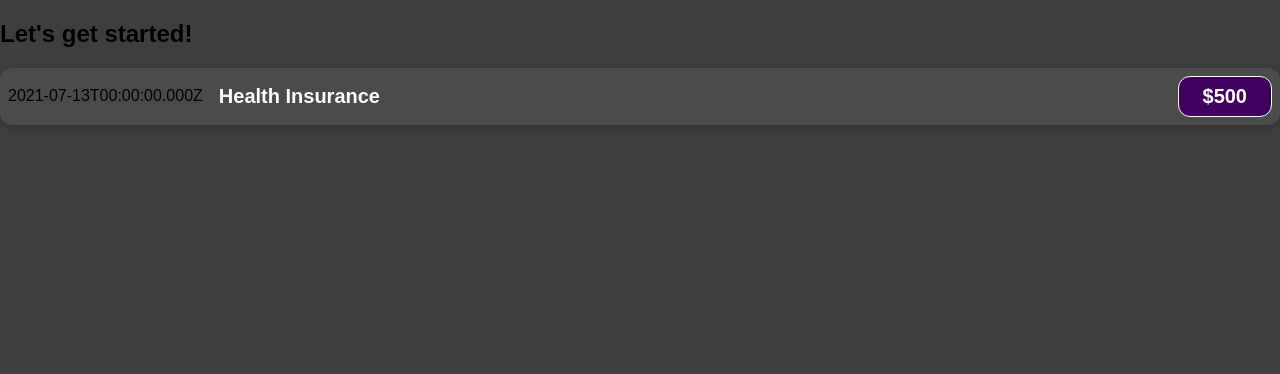
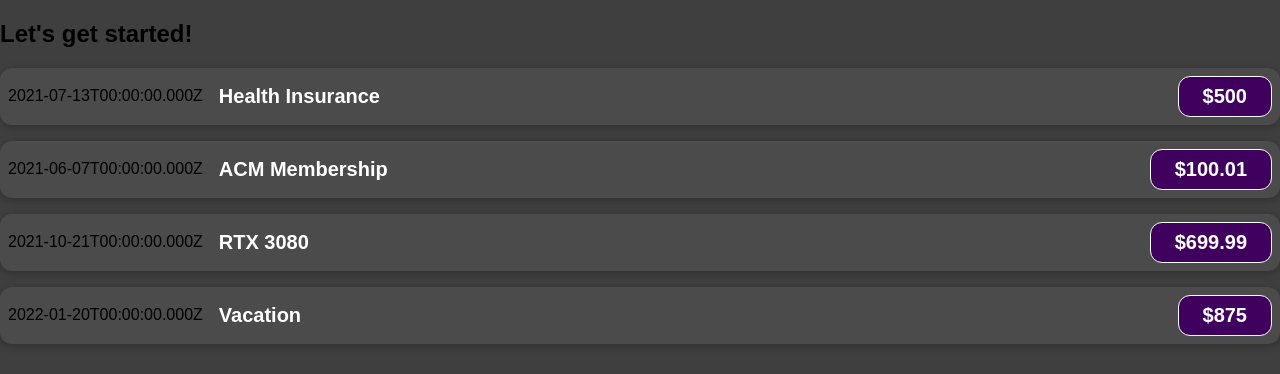
Before and after one commit to keshav-c/this-year, a JavaScript app: page / in a window 1280 px wide. Shown: the top 374 px of the page. Built offline with nearby package versions, Linux system fonts and the light colour scheme.

Commit message:
Reuse ExpenseItem component by passing data to it from App via props

```diff
--- a/src/App.js
+++ b/src/App.js
@@ -1,10 +1,55 @@
 import ExpenseItem from './components/ExpenseItem';
 
 function App() {
+  const expenses = [
+    {
+      id: "e1",
+      date: new Date(2021, 6, 13),
+      title: "Health Insurance",
+      amount: 500,
+    },
+    {
+      id: "e2",
+      date: new Date(2021, 5, 7),
+      title: "ACM Membership",
+      amount: 100.01,
+    },
+    {
+      id: "e3",
+      date: new Date(2021, 9, 21),
+      title: "RTX 3080",
+      amount: 699.99,
+    },
+    {
+      id: "e4",
+      date: new Date(2021, 12, 20),
+      title: "Vacation",
+      amount: 875,
+    },
+  ];
   return (
     <div>
       <h2>Let's get started!</h2>
-      <ExpenseItem />
+      <ExpenseItem
+        title={ expenses[0].title }
+        amount={ expenses[0].amount }
+        date={ expenses[0].date }
+      ></ExpenseItem>
+      <ExpenseItem
+        title={ expenses[1].title }
+        amount={ expenses[1].amount }
+        date={ expenses[1].date }
+      ></ExpenseItem>
+      <ExpenseItem
+        title={ expenses[2].title }
+        amount={ expenses[2].amount }
+        date={ expenses[2].date }
+      ></ExpenseItem>
+      <ExpenseItem
+        title={ expenses[3].title }
+        amount={ expenses[3].amount }
+        date={ expenses[3].date }
+      ></ExpenseItem>
     </div>
   );
 }
--- a/src/components/ExpenseItem.js
+++ b/src/components/ExpenseItem.js
@@ -1,16 +1,12 @@
 import './ExpenseItem.css'
 
-function ExpenseItem() {
-  const expenseDate = new Date(2021, 6, 13);
-  const expenseTitle = "Health Insurance";
-  const expenseAmount = 500;
-
+function ExpenseItem(props) {
   return (
     <div className="expense-item">
-      <div>{ expenseDate.toISOString() }</div>
+      <div>{ props.date.toISOString() }</div>
       <div className="expense-item__description">
-        <h2>{ expenseTitle }</h2>
-        <div className="expense-item__price">${ expenseAmount }</div>
+        <h2>{ props.title }</h2>
+        <div className="expense-item__price">${ props.amount }</div>
       </div>
     </div>
   );
```
